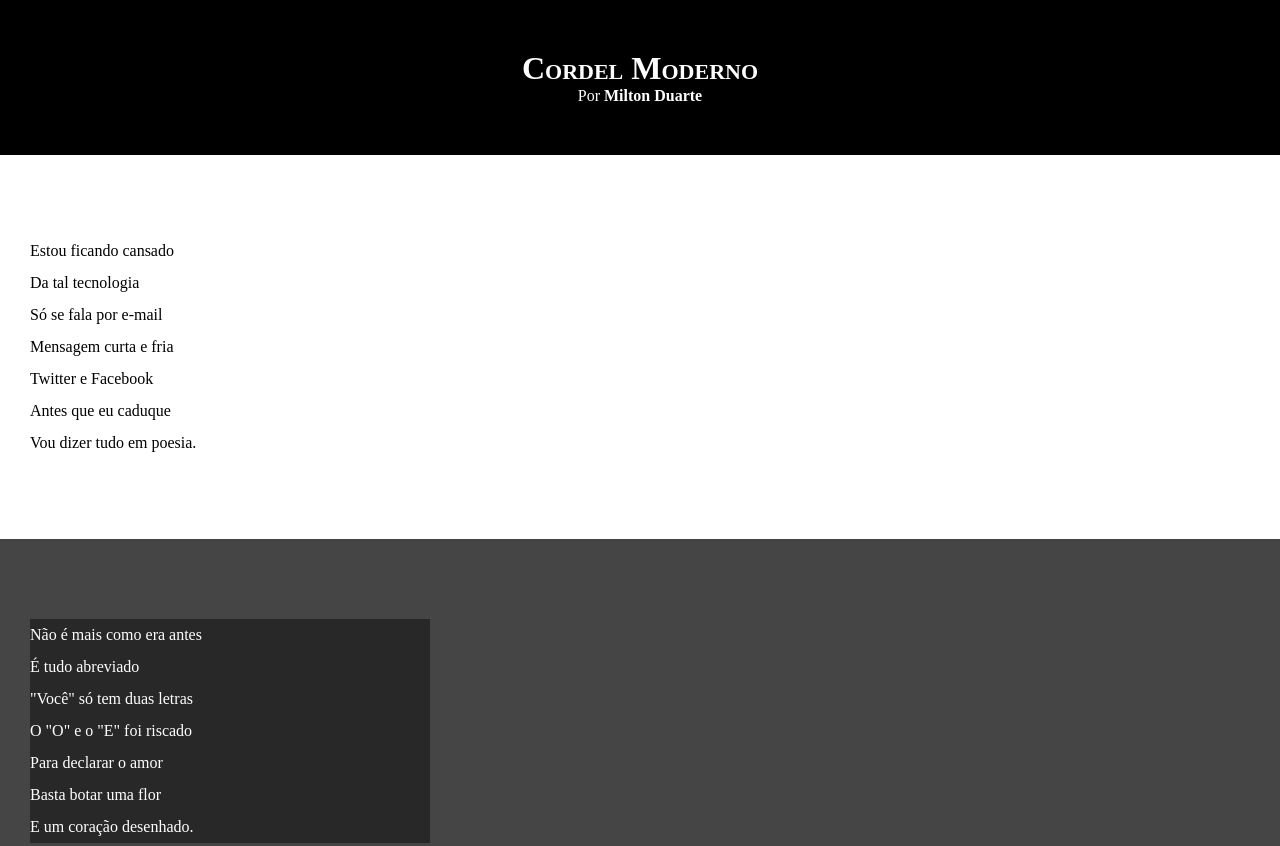
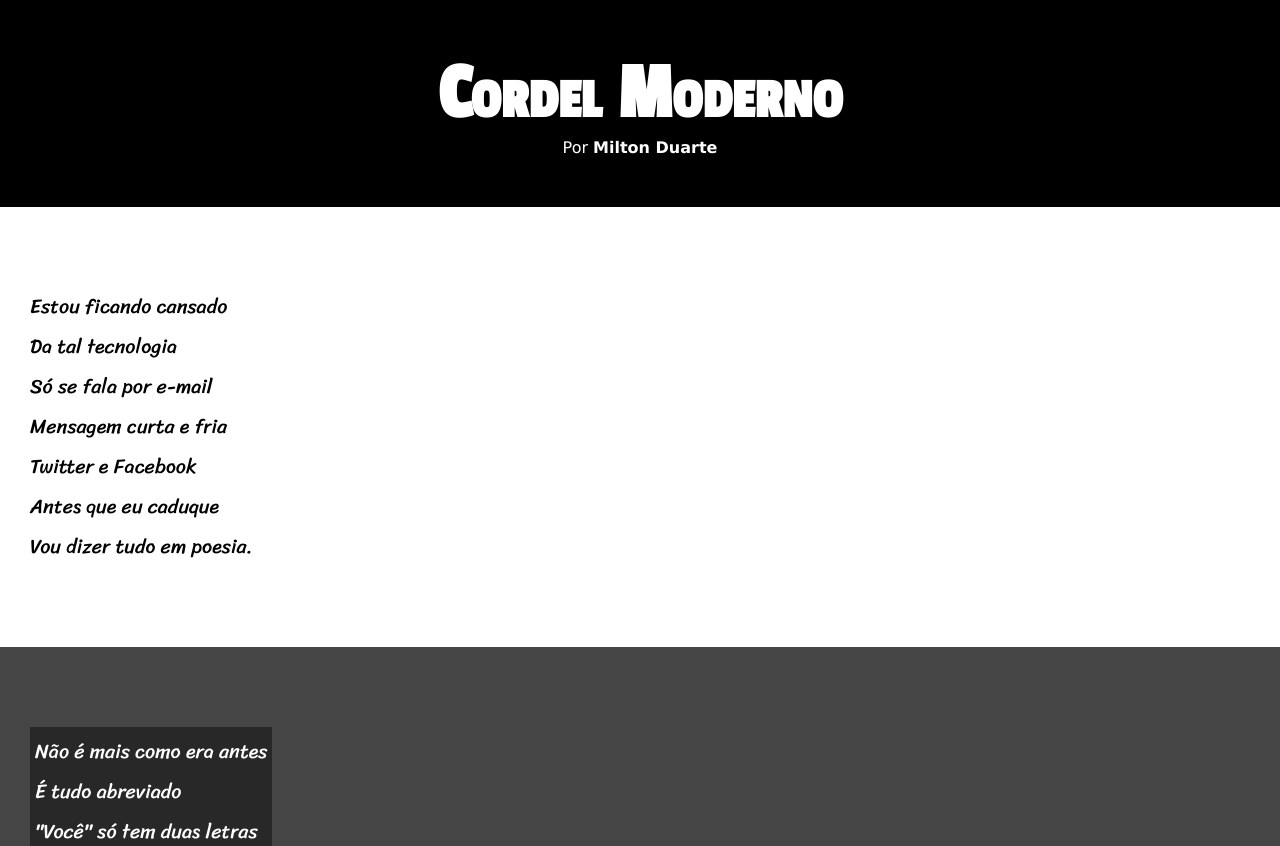
Before and after one commit to brunohenriquedeveloper/HTML5-CSS, a plain HTML site: page Ex - 15 (desafio)/index.html in a window 1280 px wide. Shown: the top 846 px of the page. Drawn offline with Linux system fonts and the light colour scheme.

Commit message:
Update style.css

```diff
--- a/Ex - 15 (desafio)/Estilo/style.css
+++ b/Ex - 15 (desafio)/Estilo/style.css
@@ -1,11 +1,21 @@
 @charset "UTF-8";
 
+@import url('https://fonts.googleapis.com/css2?family=Bebas+Neue&family=Passion+One&family=Work+Sans:ital,wght@0,200;0,700;1,100;1,200;1,500;1,700&display=swap');
+
+@import url('https://fonts.googleapis.com/css2?family=Bebas+Neue&family=Passion+One&family=Sriracha&family=Work+Sans:ital,wght@0,200;0,700;1,100;1,200;1,500;1,700&display=swap');
+
+:root {
+    --fonte1: Verdana, Geneva, Tahoma, sans-serif;
+    --fonte2: 'Passion One', sans-serif;
+    --fonte3: 'Sriracha', cursive;
+}
 * {
     margin: 0px;
     padding: 0px;
 }
 
 html, body {
+    font-family: var(--fonte1);
     background-color: darkgray;
     min-height: 100vh;
 }
@@ -17,6 +27,8 @@ header {
 }
 
     header > h1 {
+        font-size: 10vh;
+        font-family: var(--fonte2);
         padding-top: 50px;
         font-variant: small-caps;
     }
@@ -26,10 +38,12 @@ header {
         }
 
         section {
+            font-family: var(--fonte3);
             padding-top: 10vh;
             padding-bottom: 10vh;
             line-height: 2em;
             padding-left: 30px;
+            font-size: 2.5vh;
         }
 
         section.normal {
@@ -44,7 +58,8 @@ header {
 
         section.imagem > p {
             background-color: rgba(0, 0, 0, 0.423);
-            width: 400px;
+            display: inline-block;
+            padding: 5px;
         }
 
         a {
```
